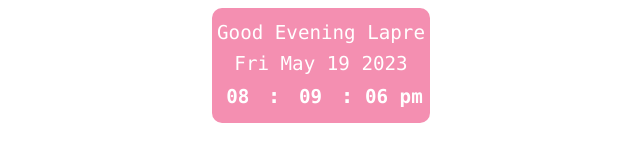
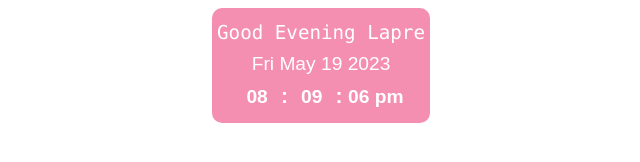
Before and after one commit to Phenesser/Notion, a plain HTML site: page index.html in a window 1280 px wide. Shown: the whole page, without its empty margins (319-959 px from the left). Drawn offline with Linux system fonts and the light colour scheme.

Commit message:
Update index.html

```diff
--- a/index.html
+++ b/index.html
@@ -51,7 +51,7 @@ h1 {
 
 .clock {
     display: inline-block;
-    font-family: 'Monaco', monospace;
+    font-family: 'Noto', sans-serif;
     font-weight: bold;
     font-size: 1.2em;
     /* padding-left: 20px; */
@@ -72,7 +72,7 @@ h1 {
     min-width: 162px;
     /* padding-right: 30px; */
     /* border-right: 2px solid #295C7B; */
-    font-family: 'Monaco', monospace;
+    font-family: 'Noto', sans-serif;
     font-size: 1.2em;
 }
 .greet{
```
